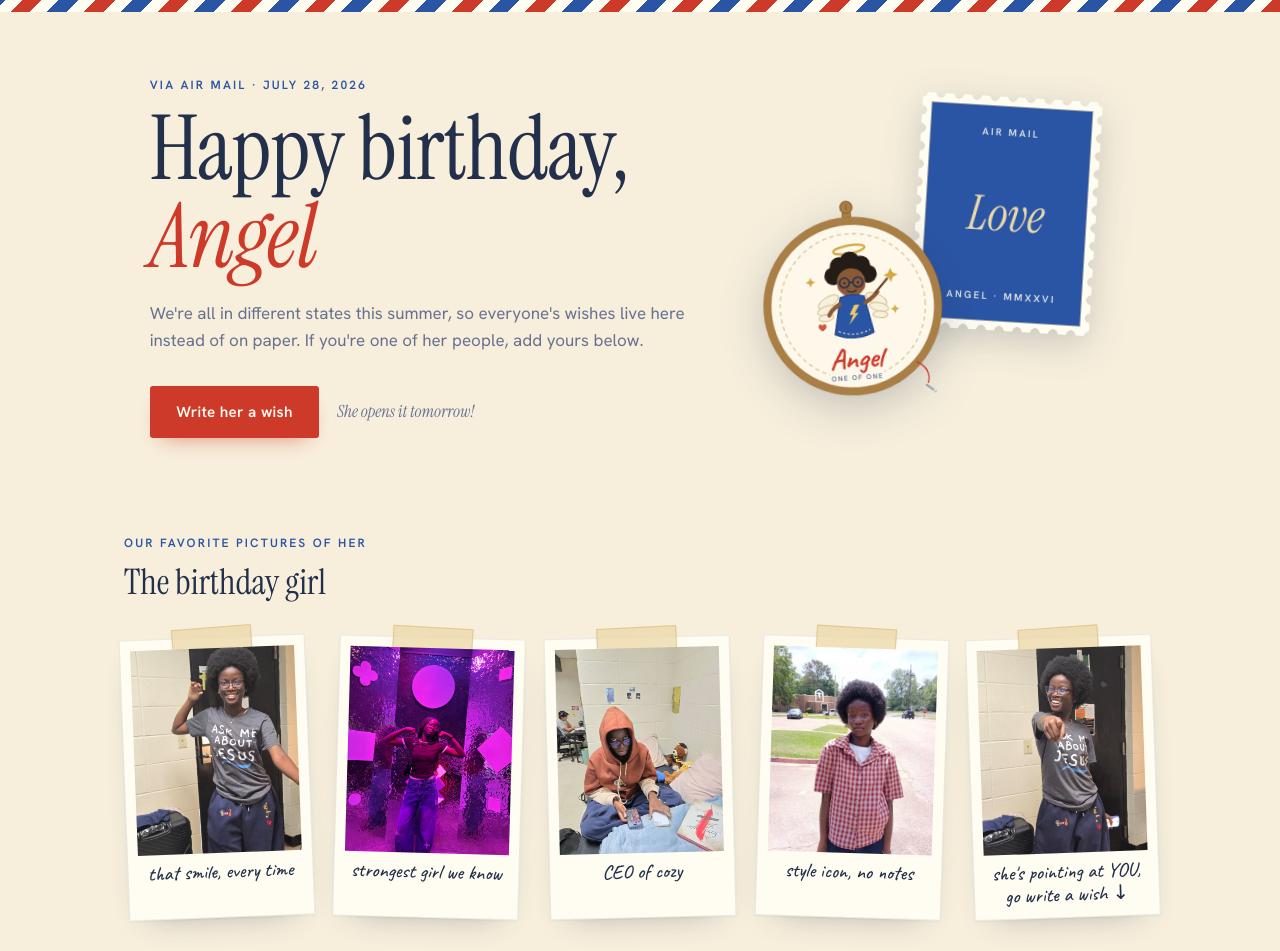
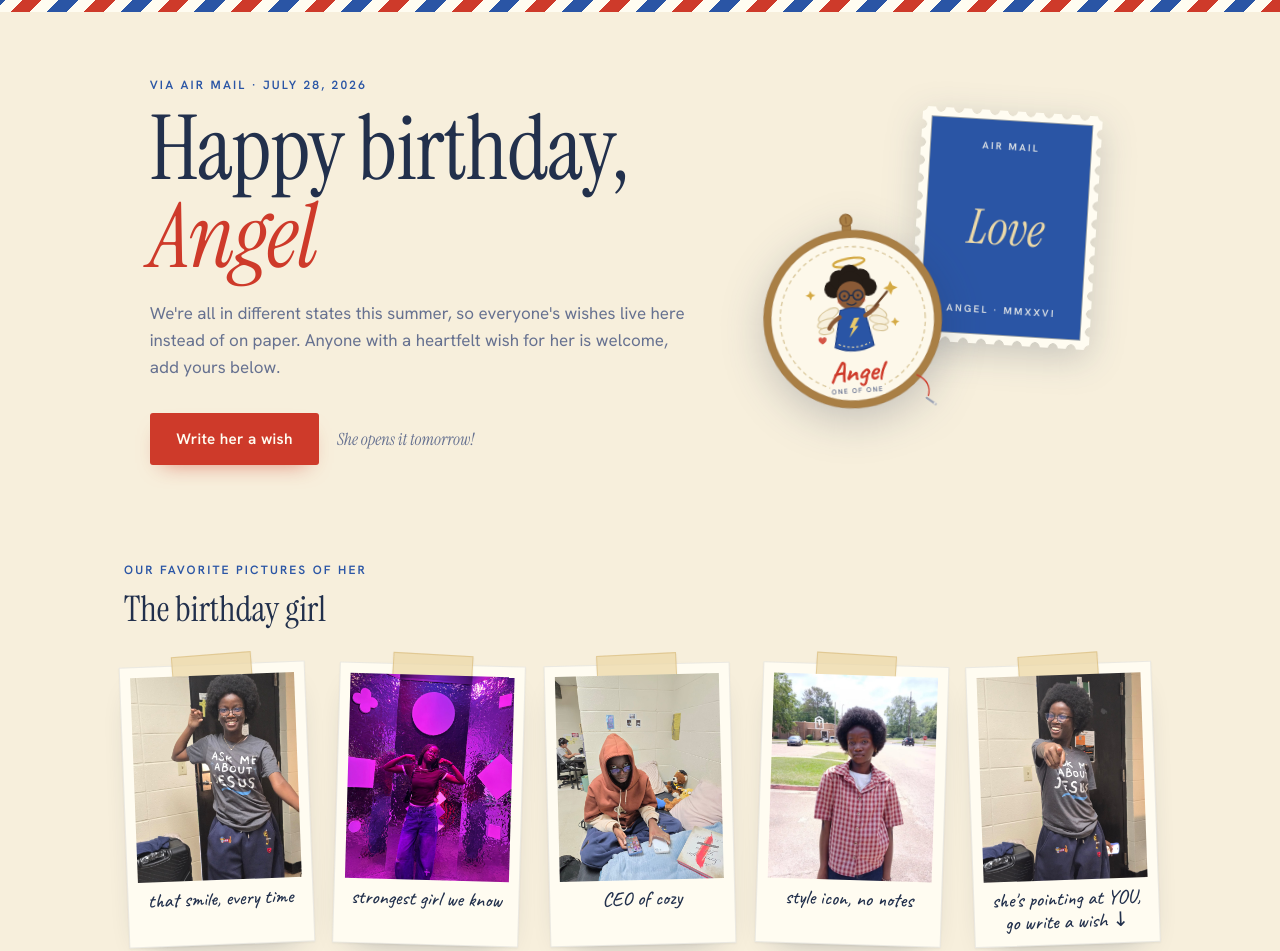
Before and after one commit to favour-umejesi/angel-birthday-card, a website: page public/index.html in a window 1280 px wide. Shown: the top 951 px of the page. Drawn offline with Linux system fonts and the light colour scheme; no server answers.

Commit message:
Welcome anyone with a heartfelt wish

```diff
--- a/public/index.html
+++ b/public/index.html
@@ -20,7 +20,8 @@
       <h1 class="headline">Happy birthday,<br><em>Angel</em></h1>
       <p class="sub">
         We're all in different states this summer, so everyone's wishes live
-        here instead of on paper. If you're one of her people, add yours below.
+        here instead of on paper. Anyone with a heartfelt wish for her is
+        welcome, add yours below.
       </p>
       <div class="hero-actions">
         <a class="btn btn-primary" href="#write">Write her a wish</a>
```
